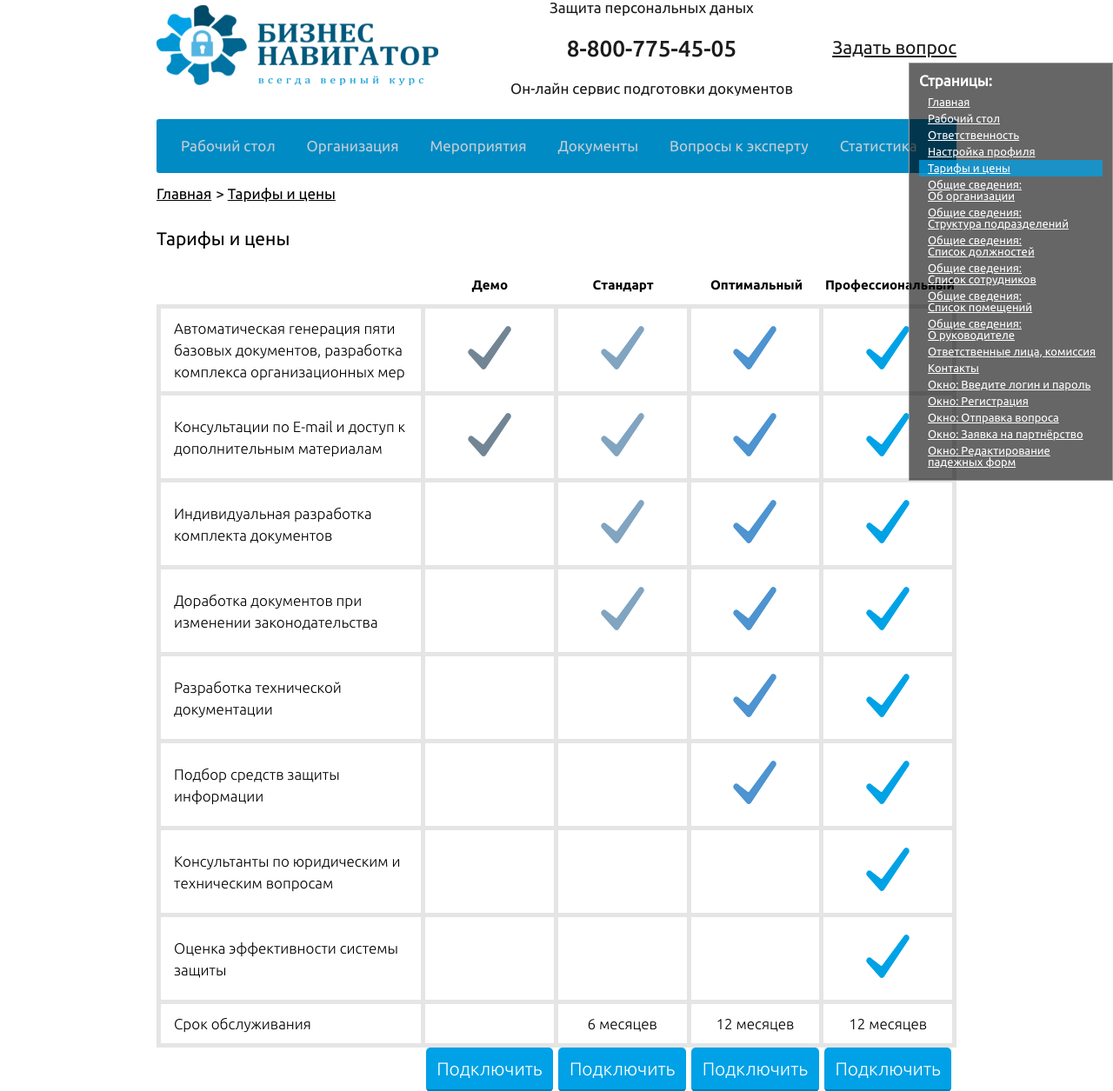
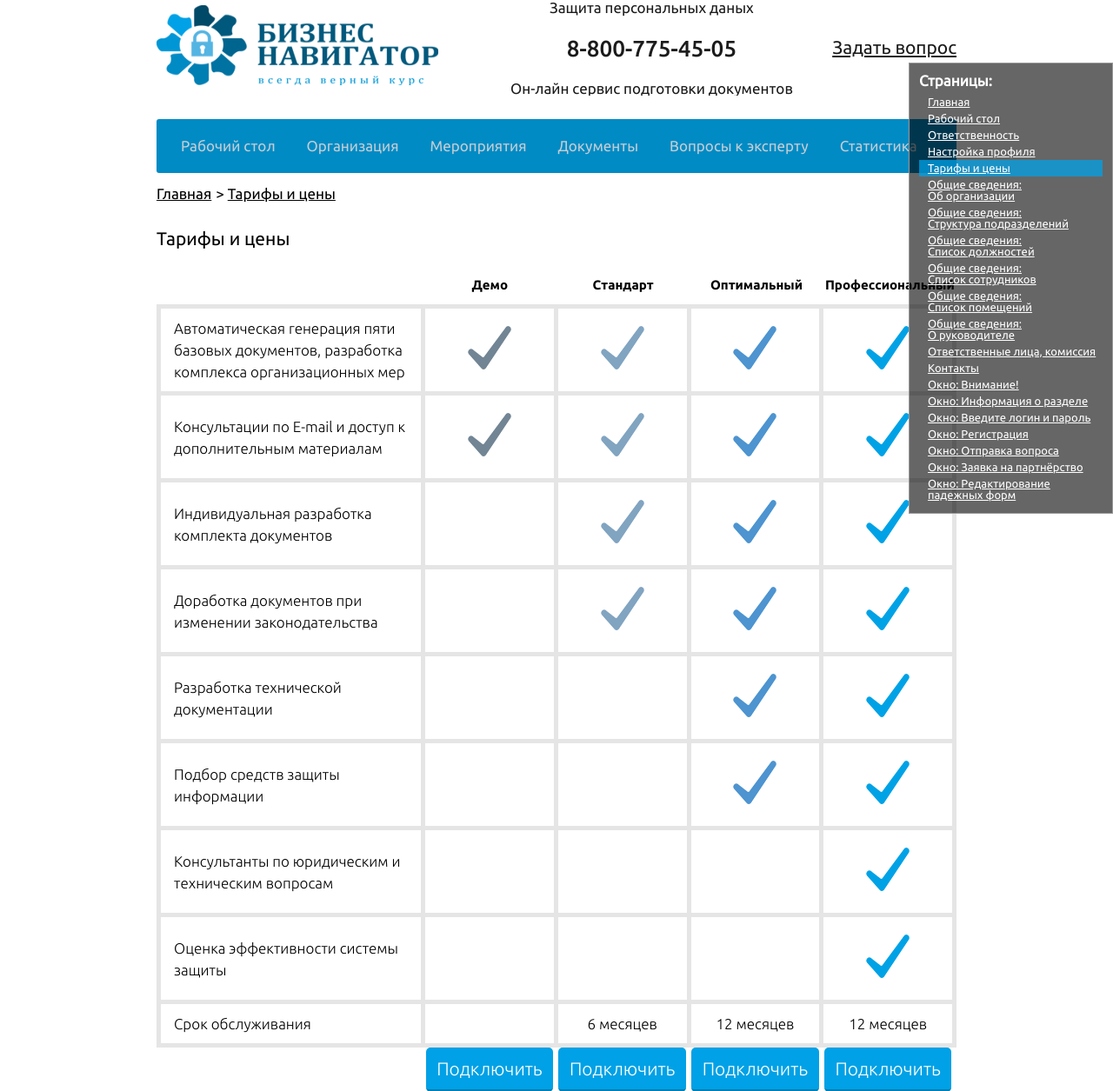
Before and after one commit to khryushka/binavigator-doc-html, a PHP site: page /page-tariffs.php in a window 1280 px wide. Shown: the part 69-1324 px from the top of the page at 87% size. Run offline with PHP 8.4, Linux system fonts and the light colour scheme; data that the repository does not hold is empty.

Commit message:
Добавлены: Окно: Внимание! и Окно: Информация о разделе

```diff
--- a/html/css/index.css
+++ b/html/css/index.css
@@ -558,36 +558,67 @@ option {
   font-size: 17px;
 }
 .body,
+.modal,
 .body div,
+.modal div,
 .body h1,
+.modal h1,
 .body h2,
+.modal h2,
 .body h3,
+.modal h3,
 .body h4,
+.modal h4,
 .body h5,
+.modal h5,
 .body h6,
+.modal h6,
 .body p,
+.modal p,
 .body blockquote,
+.modal blockquote,
 .body pre,
+.modal pre,
 .body a,
+.modal a,
 .body dl,
+.modal dl,
 .body dt,
+.modal dt,
 .body dd,
+.modal dd,
 .body ol,
+.modal ol,
 .body ul,
+.modal ul,
 .body li,
+.modal li,
 .body label,
+.modal label,
 .body table,
+.modal table,
 .body caption,
+.modal caption,
 .body tbody,
+.modal tbody,
 .body tfoot,
+.modal tfoot,
 .body thead,
+.modal thead,
 .body tr,
+.modal tr,
 .body th,
+.modal th,
 .body td,
+.modal td,
 .body input,
+.modal input,
 .body textarea,
+.modal textarea,
 .body select,
-.body option {
+.modal select,
+.body option,
+.modal option {
   line-height: 25px;
   font-family: 'Ubuntu Light', 'Ubuntu Regular', 'Arial', 'Calibri', 'Verdana', 'Tahoma', 'Times New Roman';
 }
@@ -1351,7 +1382,10 @@ body {
   padding-right: 0 !important;
 }
 .modal-dialog {
-  width: 700px;
+  width: 650px;
+}
+.modal-dialog.modal-sm {
+  width: 330px;
 }
 .modal-header {
   border-bottom: 0;
@@ -1364,6 +1398,17 @@ body {
 .modal-footer {
   padding-bottom: 30px;
   border-top: 0;
+}
+.error-modal .close {
+  color: #ffffff;
+  text-shadow: 0px 1px 0px #1b1b1b;
+}
+.error-modal .modal-content {
+  background: #cd4545 url('../images/sign-question.png') no-repeat center;
+}
+.error-modal .modal-content,
+.error-modal .modal-content * {
+  color: #ffffff;
 }
 /** /Bootstrap **/
 /**/
--- a/html/css/index.less
+++ b/html/css/index.less
@@ -15,7 +15,7 @@ html, body, div, h1, h2, h3, h4, h5, h6, p, blockquote, pre, a, dl, dt, dd, ol,
 	font-size: 17px;
 }
 
-.body {
+.body, .modal {
 	&, div, h1, h2, h3, h4, h5, h6, p, blockquote, pre, a, dl, dt, dd, ol, ul, li, label, table, caption, tbody, tfoot, thead, tr, th, td, input, textarea, select, option {
 		line-height: 25px;
 		font-family: @fontL, @font, 'Arial', 'Calibri', 'Verdana', 'Tahoma', 'Times New Roman';
@@ -831,7 +831,12 @@ body {
 }
 
 .modal-dialog {
-	width: 700px;
+	//	width: 700px;
+	width: 650px;
+
+	&.modal-sm {
+		width: 330px;
+	}
 }
 
 .modal-header {
@@ -846,6 +851,19 @@ body {
 .modal-footer {
 	padding-bottom: 30px;
 	border-top: 0;
+}
+
+.error-modal {
+	.close {
+		color: @white-color;
+		text-shadow: 0px 1px 0px @dark-gray-color;
+	}
+	.modal-content {
+		background: #cd4545 url('../images/sign-question.png') no-repeat center;
+		&, * {
+			color: @white-color;
+		}
+	}
 }
 
 /** /Bootstrap **/
--- a/html/inc/_windows.php
+++ b/html/inc/_windows.php
@@ -1,4 +1,69 @@
 <!-- Windows -->
+
+<!-- ErrorWindow -->
+<div class="modal fade error-modal" id="error-modal" tabindex="-1" role="dialog" aria-labelledby="mySmallModalLabel" aria-hidden="true">
+	<div class="modal-dialog modal-sm">
+		<div class="modal-content">
+			<div class="modal-header">
+				<button type="button" class="close" data-dismiss="modal" aria-hidden="true">&times;</button>
+					<div class="modal-title">Заявка на повторное формирование пакета документов</div>
+			</div>
+			<div class="modal-body">
+
+				<div class="center-text">
+					Выполнение данной операции в демо-режиме невозможно.
+					<br/><br/>
+					Для перехода в расширенную версию сервиса подключитесь по одному из представленных тарифов
+				</div>
+
+			</div>
+			<div class="modal-footer">
+				<div class="pull-right">
+					<button type="button" class="button button-small button-dim-blue" data-dismiss="modal" aria-hidden="true">Закрыть</button>
+				</div>
+			</div>
+		</div>
+	</div>
+</div>
+<!-- /ErrorWindow -->
+
+<!-- InfoSectionWindow -->
+<div class="modal fade" id="info-section-modal" tabindex="-1" role="dialog" aria-labelledby="myModalLabel" aria-hidden="true">
+	<div class="modal-dialog">
+		<div class="modal-content">
+			<div class="modal-header">
+				<button type="button" class="close" data-dismiss="modal" aria-hidden="true">&times;</button>
+				<div class="modal-title">Информация о разделе «Оперативные мероприятия»</div>
+			</div>
+			<form action="#">
+				<div class="modal-body">
+
+					Данный раздел представляет собой сборник задач, которые могут ежедневно встречаться в деятельности Организации и Администратора информационной безопасности, в частности. <br/><br/>
+					В этом разделе вы можете производить действия по созданию, удалению и редактированию пользователей, ответственных лиц. информационных систем, подразделений, кабинетов в которых осуществляется обработка ПДн. <br/><br/>
+					После вышеуказанных действий сервис автоматически добавит изменения в необходимые документы и предоставит вам соответствующиенормативные акты о внесении изменений. <br/><br/>
+					Также в разделе собраны все необходимые журналы и акты.
+
+				</div>
+				<div class="modal-footer">
+					<div class="row">
+						<div class="col-xs-6 col-xs-offset-3 center-text">
+							<!--
+							<input type="submit" class="button" value="Войти">
+
+							<br/><br/><br/>
+							<a href="#">Регистрация</a>
+							 -->
+						</div>
+						<div class="col-xs-3 pull-right">
+							<button type="button" class="button" data-dismiss="modal" aria-hidden="true">Закрыть</button>
+						</div>
+					</div>
+				</div>
+			</form>
+		</div>
+	</div>
+</div>
+<!-- /InfoSectionWindow -->
 
 <!-- EntryWindow -->
 <div class="modal fade" id="entry-modal" tabindex="-1" role="dialog" aria-labelledby="myModalLabel" aria-hidden="true">
--- a/html/page-tariffs.php
+++ b/html/page-tariffs.php
@@ -39,6 +39,8 @@
 						<div class="col-xs-2">Профессиональный</div>
 					</div>
 
+					<div class="clearfix"></div>
+
 					<table class="table-tariffs">
 						<!--
 						<tr class="row">
@@ -51,59 +53,99 @@
 						 -->
 						<tr class="row">
 							<td class="col-xs-4">Автоматическая генерация пяти базовых документов, разработка комплекса организационных мер</td>
-							<td class="col-xs-2"><div class="tariff-icon n-1"></div></td>
-							<td class="col-xs-2"><div class="tariff-icon n-2"></div></td>
-							<td class="col-xs-2"><div class="tariff-icon n-3"></div></td>
-							<td class="col-xs-2"><div class="tariff-icon n-4"></div></td>
+							<td class="col-xs-2">
+								<div class="tariff-icon n-1"></div>
+							</td>
+							<td class="col-xs-2">
+								<div class="tariff-icon n-2"></div>
+							</td>
+							<td class="col-xs-2">
+								<div class="tariff-icon n-3"></div>
+							</td>
+							<td class="col-xs-2">
+								<div class="tariff-icon n-4"></div>
+							</td>
 						</tr>
 						<tr class="row">
 							<td class="col-xs-4">Консультации по E-mail и доступ к дополнительным материалам</td>
-							<td class="col-xs-2"><div class="tariff-icon n-1"></div></td>
-							<td class="col-xs-2"><div class="tariff-icon n-2"></div></td>
-							<td class="col-xs-2"><div class="tariff-icon n-3"></div></td>
-							<td class="col-xs-2"><div class="tariff-icon n-4"></div></td>
+							<td class="col-xs-2">
+								<div class="tariff-icon n-1"></div>
+							</td>
+							<td class="col-xs-2">
+								<div class="tariff-icon n-2"></div>
+							</td>
+							<td class="col-xs-2">
+								<div class="tariff-icon n-3"></div>
+							</td>
+							<td class="col-xs-2">
+								<div class="tariff-icon n-4"></div>
+							</td>
 						</tr>
 						<tr class="row">
 							<td class="col-xs-4">Индивидуальная разработка комплекта документов</td>
 							<td class="col-xs-2"></td>
-							<td class="col-xs-2"><div class="tariff-icon n-2"></div></td>
-							<td class="col-xs-2"><div class="tariff-icon n-3"></div></td>
-							<td class="col-xs-2"><div class="tariff-icon n-4"></div></td>
+							<td class="col-xs-2">
+								<div class="tariff-icon n-2"></div>
+							</td>
+							<td class="col-xs-2">
+								<div class="tariff-icon n-3"></div>
+							</td>
+							<td class="col-xs-2">
+								<div class="tariff-icon n-4"></div>
+							</td>
 						</tr>
 						<tr class="row">
 							<td class="col-xs-4">Доработка документов при изменении законодательства</td>
 							<td class="col-xs-2"></td>
-							<td class="col-xs-2"><div class="tariff-icon n-2"></div></td>
-							<td class="col-xs-2"><div class="tariff-icon n-3"></div></td>
-							<td class="col-xs-2"><div class="tariff-icon n-4"></div></td>
+							<td class="col-xs-2">
+								<div class="tariff-icon n-2"></div>
+							</td>
+							<td class="col-xs-2">
+								<div class="tariff-icon n-3"></div>
+							</td>
+							<td class="col-xs-2">
+								<div class="tariff-icon n-4"></div>
+							</td>
 						</tr>
 						<tr class="row">
 							<td class="col-xs-4">Разработка технической документации</td>
 							<td class="col-xs-2"></td>
 							<td class="col-xs-2"></td>
-							<td class="col-xs-2"><div class="tariff-icon n-3"></div></td>
-							<td class="col-xs-2"><div class="tariff-icon n-4"></div></td>
+							<td class="col-xs-2">
+								<div class="tariff-icon n-3"></div>
+							</td>
+							<td class="col-xs-2">
+								<div class="tariff-icon n-4"></div>
+							</td>
 						</tr>
 						<tr class="row">
 							<td class="col-xs-4">Подбор средств защиты информации</td>
 							<td class="col-xs-2"></td>
 							<td class="col-xs-2"></td>
-							<td class="col-xs-2"><div class="tariff-icon n-3"></div></td>
-							<td class="col-xs-2"><div class="tariff-icon n-4"></div></td>
+							<td class="col-xs-2">
+								<div class="tariff-icon n-3"></div>
+							</td>
+							<td class="col-xs-2">
+								<div class="tariff-icon n-4"></div>
+							</td>
 						</tr>
 						<tr class="row">
-							<td class="col-xs-4">Консультанты по юридическим и техническим вопросам </td>
+							<td class="col-xs-4">Консультанты по юридическим и техническим вопросам</td>
 							<td class="col-xs-2"></td>
 							<td class="col-xs-2"></td>
 							<td class="col-xs-2"></td>
-							<td class="col-xs-2"><div class="tariff-icon n-4"></div></td>
+							<td class="col-xs-2">
+								<div class="tariff-icon n-4"></div>
+							</td>
 						</tr>
 						<tr class="row">
 							<td class="col-xs-4">Оценка эффективности системы защиты</td>
 							<td class="col-xs-2"></td>
 							<td class="col-xs-2"></td>
 							<td class="col-xs-2"></td>
-							<td class="col-xs-2"><div class="tariff-icon n-4"></div></td>
+							<td class="col-xs-2">
+								<div class="tariff-icon n-4"></div>
+							</td>
 						</tr>
 						<tr class="row height-auto">
 							<td class="col-xs-4">Срок обслуживания</td>
@@ -135,7 +177,6 @@
 						<br/>
 					</div>
 
-
 				</div>
 				<!-- /Body -->
 
```
Also changed, not shown: html/js/del-menu.js (+17 -16 lines), html/images/sign-question.png (added).
